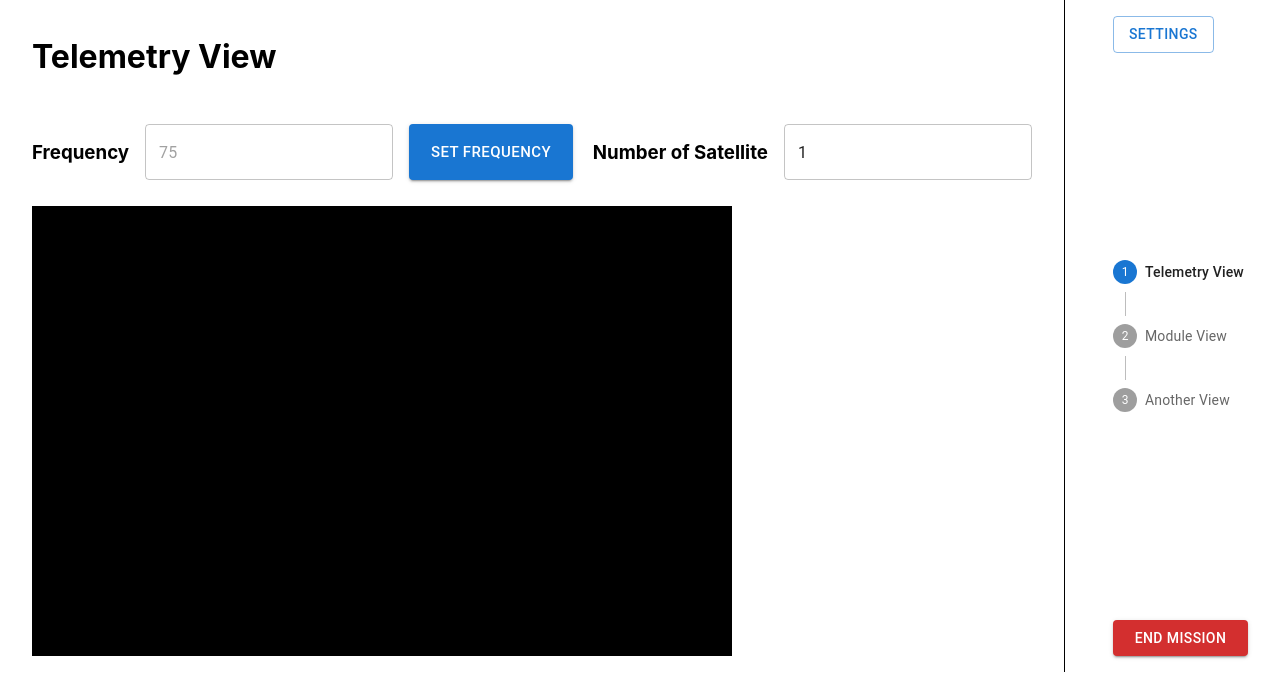
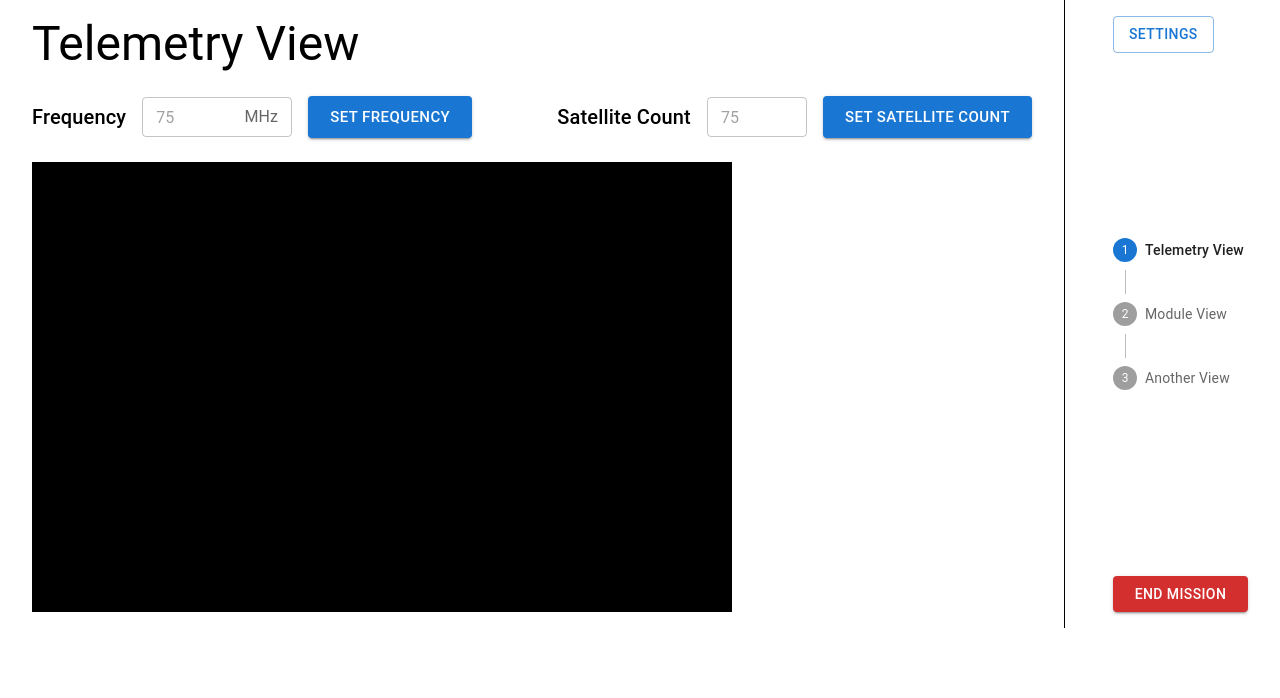
Before and after one commit to klemie/Ground-Support, a React (Create React App) app in the folder client/: page / in a window 1280 px wide. Shown: the top 698 px of the page. Built offline with nearby package versions, Linux system fonts and the light colour scheme.

Commit message:
Update styling, fixed frequency set bug

```diff
--- /dev/null
+++ b/client/src/components/DataLog.tsx
@@ -0,0 +1,16 @@
+import React from "react";
+import { Box } from "@mui/material";
+export default function DataLog() {
+  return (
+    <>
+      {/* Should be changed to a line graph. Need more info to implement this */}
+      <Box
+        sx={{
+          width: "70%",
+          height: "450px",
+          backgroundColor: "black",
+        }}
+      ></Box>
+    </>
+  );
+}
--- a/client/src/components/Frequency.tsx
+++ b/client/src/components/Frequency.tsx
@@ -1,41 +1,66 @@
 import React from "react";
-import { Button, TextField, Stack, Box } from "@mui/material";
+import {
+  Button,
+  TextField,
+  Stack,
+  Typography,
+  Input,
+  InputAdornment,
+  FormGroup,
+  InputLabel,
+} from "@mui/material";
 
-interface ModuleProps {
+interface FrequencyProps {
   value: Number;
 }
 
-const Frequency: React.FC<ModuleProps> = (props: ModuleProps) => {
+const Frequency: React.FC<FrequencyProps> = (props: FrequencyProps) => {
   const [value, setValue] = React.useState(props.value);
 
   const handleSubmit = (event: React.FormEvent<HTMLFormElement>) => {
     event.preventDefault();
     const data = new FormData(event.currentTarget);
-    console.log({
-      frequency: data.get("frequency"),
-    });
+
+    if (data.get("frequency") != "") {
+      console.log("new frequency: " + data.get("frequency"));
+      let value = String(data.get("frequency"));
+      setValue(parseFloat(value));
+    } else {
+      console.log("no frequency data was entered");
+    }
   };
 
   return (
-    <>
-      <Stack direction="row" spacing={2} alignItems="center">
-        <Stack>
-          <h3>Frequency</h3>
-        </Stack>
-        <Stack
-          direction="row"
-          spacing={2}
-          alignItems="stretch"
-          component="form"
-          onSubmit={handleSubmit}
+    <form onSubmit={handleSubmit}>
+      <Stack
+        direction="row"
+        spacing={2}
+        alignItems="center"
+      >
+        <Typography variant="h6">Frequency</Typography>
+
+        <TextField
+          variant="outlined"
+          placeholder={"75"}
+          name="frequency"
+          type="number"
+          size="small"
+          style={{ width: 150 }}
+          inputProps={{ step: "0.01" }}
+          InputProps={{
+            endAdornment: <InputAdornment position="end">MHz</InputAdornment>,
+          }}
+        />
+
+        <Button
+          variant="contained"
+          size="large"
+          type="submit"
         >
-          <TextField variant="outlined" placeholder={"75"} name="frequency" type="number" />
-          <Button variant="contained" size="large" type="submit">
-            Set Frequency
-          </Button>
-        </Stack>
+          Set Frequency
+        </Button>
       </Stack>
-    </>
+    </form>
   );
 };
 
--- a/client/src/components/SatelliteCount.tsx
+++ b/client/src/components/SatelliteCount.tsx
@@ -1,25 +1,54 @@
 import React from "react";
-import { Button, TextField, Stack } from "@mui/material";
+import { Button, TextField, Stack, Typography } from "@mui/material";
 
-interface ModuleProps {
-  value?: Number;
+interface SatelliteCountProps {
+  value: Number;
 }
 
-const SatelliteCount: React.FC<ModuleProps> = (props: ModuleProps) => {
+const SatelliteCount: React.FC<SatelliteCountProps> = (props: SatelliteCountProps) => {
   const [value, setValue] = React.useState(props.value);
 
-  const handleChange = (event: React.ChangeEvent<HTMLInputElement>) => {
-    setValue(parseInt(event.target.value));
+  const handleSubmit = (event: React.FormEvent<HTMLFormElement>) => {
+    event.preventDefault();
+    const data = new FormData(event.currentTarget);
+
+    if (data.get("satellite") != "") {
+      console.log("new satellite: " + data.get("satellite"));
+      let value = String(data.get("satellite"));
+      setValue(parseFloat(value));
+    } else {
+      console.log("no satellite data was entered");
+    }
   };
 
   return (
     <>
-      <Stack direction="row" spacing={2} alignItems="center">
-        <div>
-          <h3>Number of Satellite</h3>
-        </div>
-        <TextField id="outlined-basic" variant="outlined" value={value} />
-      </Stack>
+      <form onSubmit={handleSubmit}>
+        <Stack
+          direction="row"
+          spacing={2}
+          alignItems="center"
+        >
+          <Typography variant="h6">Satellite Count</Typography>
+
+          <TextField
+            variant="outlined"
+            placeholder={"75"}
+            name="satellite"
+            type="number"
+            size="small"
+            style={{ width: 100 }}
+          />
+
+          <Button
+            variant="contained"
+            size="large"
+            type="submit"
+          >
+            Set Satellite Count
+          </Button>
+        </Stack>
+      </form>
     </>
   );
 };
--- a/client/src/root/App.tsx
+++ b/client/src/root/App.tsx
@@ -9,14 +9,24 @@ function App() {
   // useState for currentView
   return (
     <div className="App">
-      <Grid container spacing={2} direction="row">
+      <Grid
+        container
+        spacing={2}
+        direction="row"
+      >
         {/* Any views should be rendered within this grid item */}
-        <Grid item xs={10}>
+        <Grid
+          item
+          xs={10}
+        >
           <TelemetryView />
         </Grid>
 
-        {/* This grid to the right is reserved for Settings, Stepper (page changes), and End Mission button */}
-        <Grid item xs={2} borderLeft="1px solid">
+        <Grid
+          item
+          xs={2}
+          borderLeft="1px solid"
+        >
           <UtilitiesView />
         </Grid>
       </Grid>
--- a/client/src/views/telemetry-view.tsx
+++ b/client/src/views/telemetry-view.tsx
@@ -1,33 +1,37 @@
 import React from "react";
 import Frequency from "../components/Frequency";
-import { Box, Stack, Grid } from "@mui/material";
+import { Grid, Typography } from "@mui/material";
 import SatelliteCount from "../components/SatelliteCount";
-import VerticalStepper from "../components/VerticalStepper";
+import DataLog from "../components/DataLog";
 
 export default function TelemetryView() {
   return (
     <>
-      <Grid container direction="column" paddingX="2rem" paddingY="1rem" gap={3}>
+      <Grid
+        container
+        direction="column"
+        paddingX="2rem"
+        paddingY="1rem"
+        gap={3}
+      >
         {/* Page Header */}
         <Grid item>
-          <h1>Telemetry View</h1>
+          <Typography variant="h3">Telemetry View</Typography>
         </Grid>
 
         {/* Parameters Controllers */}
-        <Grid container direction="row" justifyContent="space-between" alignItems="center">
-          <Frequency value={75}></Frequency>
+        <Grid
+          container
+          direction="row"
+          justifyContent="space-between"
+          alignItems="center"
+        >
+          <Frequency value={75} />
           <SatelliteCount value={1} />
         </Grid>
 
         <Grid item>
-          {/* Placeholder for Data Log */}
-          <Box
-            sx={{
-              width: "70%",
-              height: "450px",
-              backgroundColor: "black",
-            }}
-          ></Box>
+          <DataLog />
         </Grid>
       </Grid>
     </>
--- a/client/src/views/utilities-view.tsx
+++ b/client/src/views/utilities-view.tsx
@@ -20,12 +20,16 @@ const UtilitiesView = () => {
 
         {/* Page change stepper */}
         <Grid item>
-          <VerticalStepper />
+          <VerticalStepper currentStep={"Telemetry View"} />
         </Grid>
 
-        {/* TODO: Should terminate terminate all data readings */}
+        {/* TODO: Should terminate all data readings */}
         <Grid item>
-          <Button fullWidth={true} variant="contained" color="error">
+          <Button
+            fullWidth={true}
+            variant="contained"
+            color="error"
+          >
             End Mission
           </Button>
         </Grid>
```
Also changed, not shown: client/src/components/VerticalStepper.tsx (+21 -5 lines).
